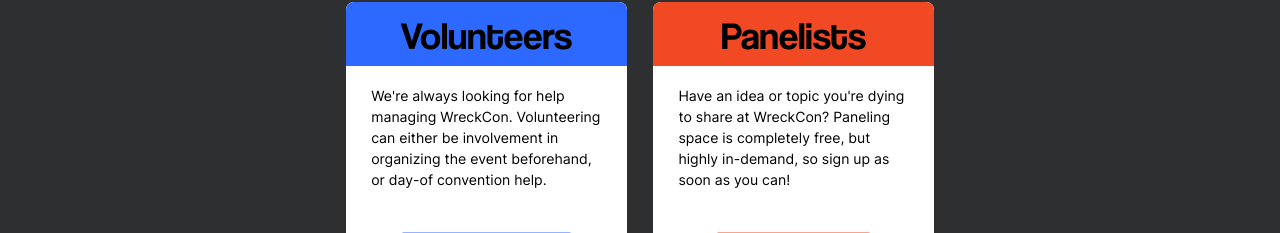
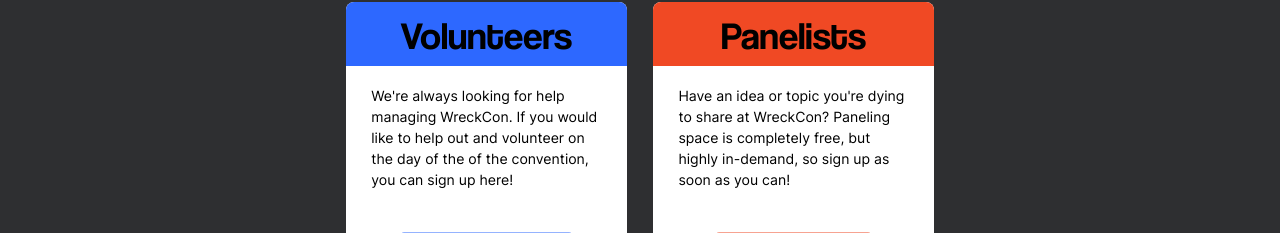
Before and after one commit to WreckConOrg/wreckcon-app, a React (Create React App) app: page /involved in a window 1280 px wide. Shown: the part 719-952 px from the top of the page. Built offline with nearby package versions, Linux system fonts and the light colour scheme.

Commit message:
Update volunteer card.

```diff
--- a/src/pages/involved/involved.tsx
+++ b/src/pages/involved/involved.tsx
@@ -118,8 +118,8 @@
                                 <p className="mt-[0.5vw] font-coolvetica text-[3vw]"> Volunteers </p>
                             </div>
                             <div className="font-inter mt-[1.5vw] mx-[2vw] text-[1.1vw]">
-                                We're always looking for help managing WreckCon. Volunteering can either be
-                                involvement in organizing the event beforehand, or day-of convention help.
+                                We're always looking for help managing WreckCon. If you would like to help out and volunteer
+                                on the day of the of the convention, you can sign up here!
                             </div>
                             <Link to={'https://forms.gle/2nJDnXiTGpWZPGFY9 '} className="flex flex-col justify-center h-[20vw] bg-[#2D68FF] w-fit h-[3vw] rounded absolute translate-y-[18vw]">
                                 <p className="font-inter font-white w-fit mx-[1vw] items-center text-[1.5vw]"> Volunteer Intake </p>
```
